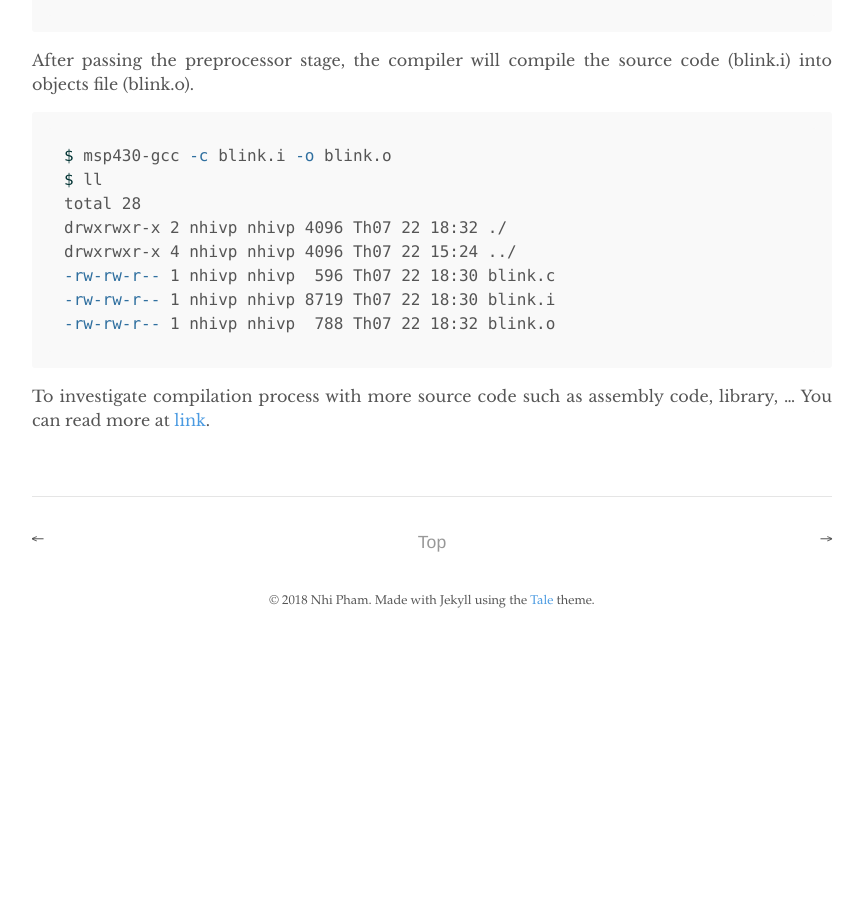
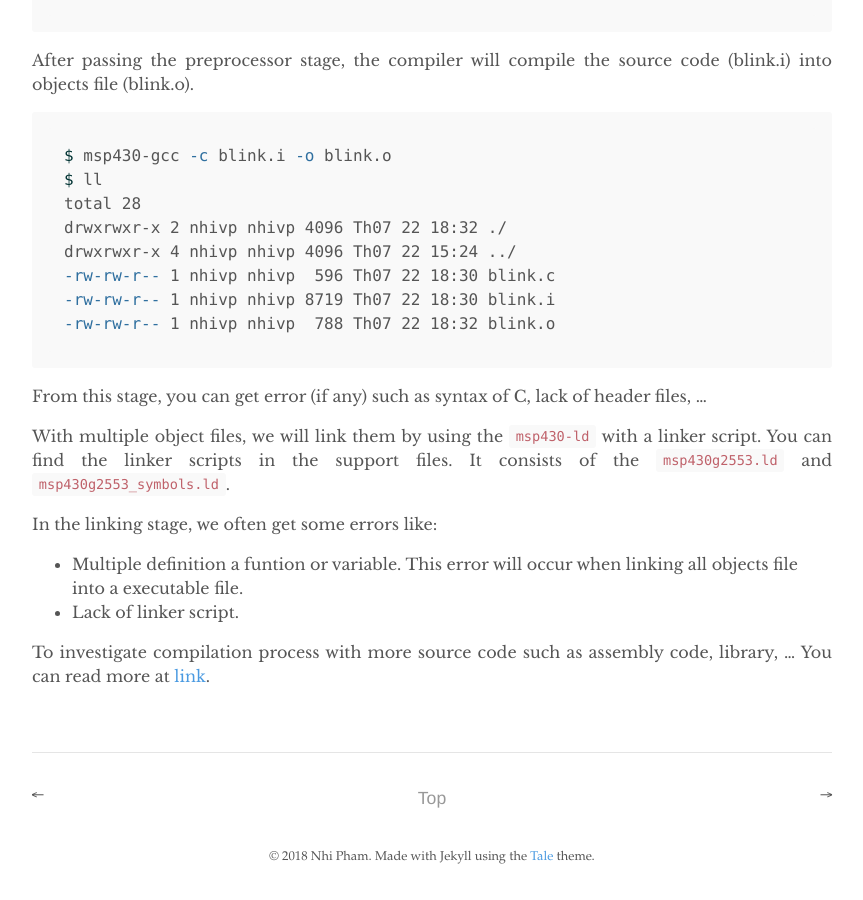
Before and after one commit to nhivp/msp430-gcc, a Jekyll site: the page built from docs/_posts/2018-07-19-compilation-process.md, in a window 1280 px wide and 900 px high, scrolled down 5277 px. Shown: the whole window, without its empty margins (208-1071 px from the left). Built offline with Jekyll 4.4.1, drawn with Linux system fonts in a browser that asks for light colours; before the commit the page ends 5921 px from its top, so only the background shows below that.

Commit message:
update post

````diff
--- a/docs/_posts/2018-07-19-compilation-process.md
+++ b/docs/_posts/2018-07-19-compilation-process.md
@@ -205,4 +205,13 @@ drwxrwxr-x 4 nhivp nhivp 4096 Th07 22 15:24 ../
 -rw-rw-r-- 1 nhivp nhivp  788 Th07 22 18:32 blink.o
 ```
 
+From this stage, you can get error (if any) such as syntax of C, lack of header files, ...
+
+With multiple object files, we will link them by using the ```msp430-ld``` with a linker script. You can find the linker scripts in the support files. It consists of the ```msp430g2553.ld``` and ```msp430g2553_symbols.ld```.
+
+In the linking stage, we often get some errors like:
+
+* Multiple definition a funtion or variable. This error will occur when linking all objects file into a executable file.
+* Lack of linker script.
+
 To investigate compilation process with more source code such as assembly code, library, ... You can read more at [link](http://www.bogotobogo.com/cplusplus/embeddedSystemsProgramming_gnu_toolchain_ARM_cross_compiler.php).
````
Also changed, not shown: other parts of docs/_posts/2018-07-19-compilation-process.md (+3 -3 lines).
